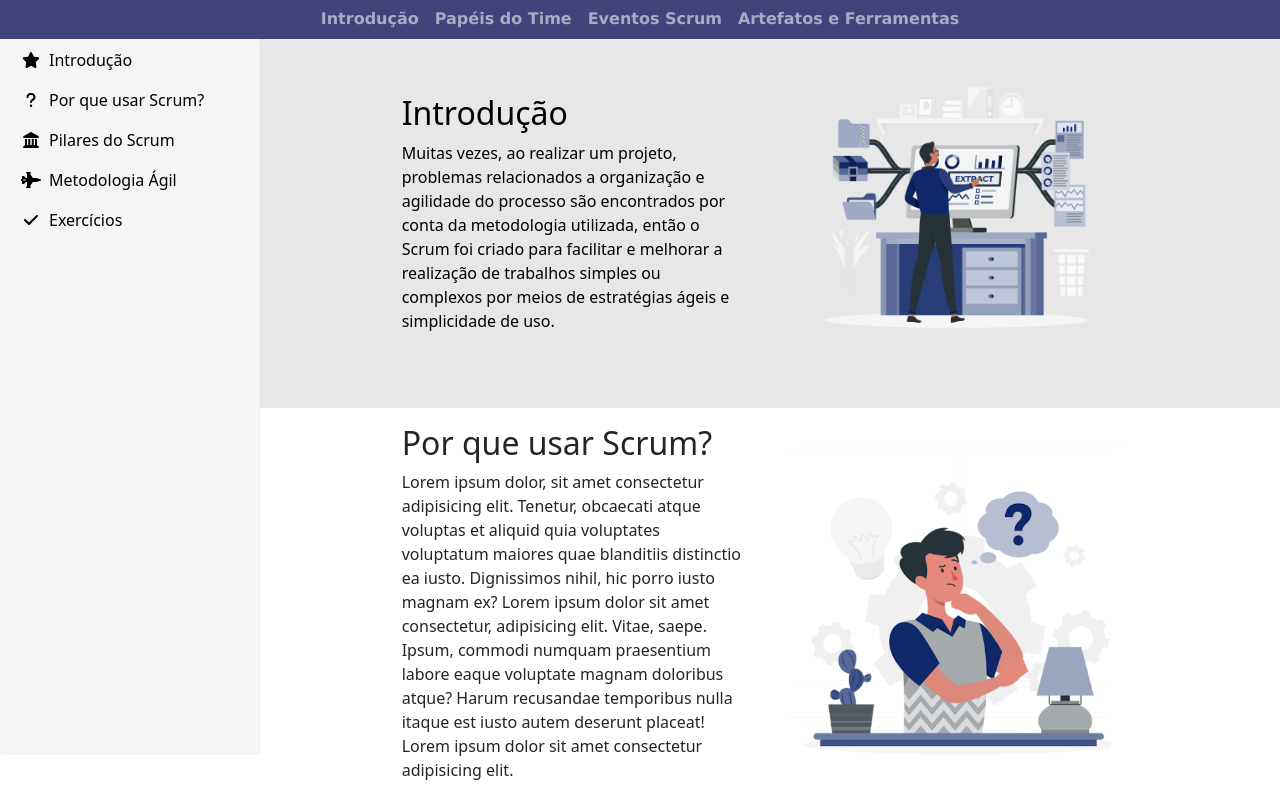
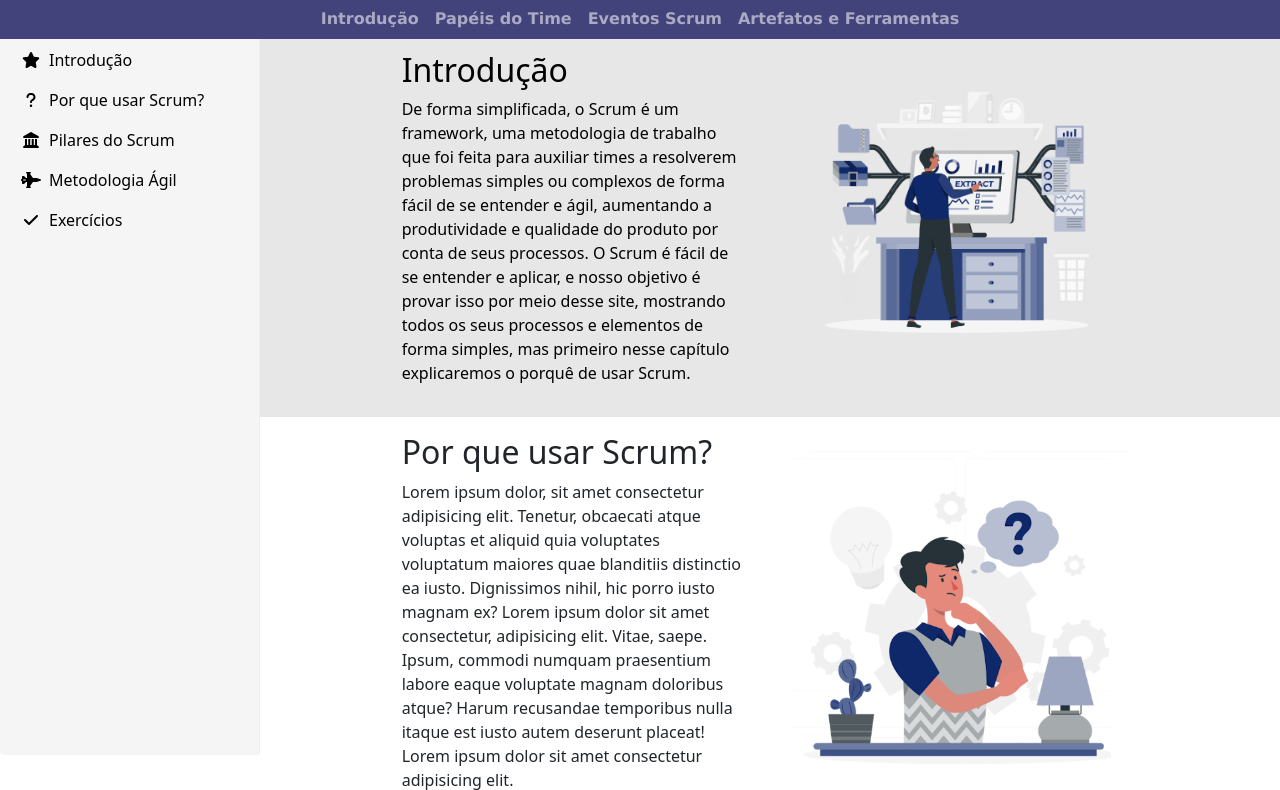
Before and after one commit to Templasan/API---ADS-semestre-1, a Flask app: page /introducao in a window 1280 px wide. Shown: the part 45-835 px from the top of the page. Run offline with Flask 3, Linux system fonts and the light colour scheme; some libraries are stand-ins or nearby versions.

Commit message:
Update introducao.html
Texto de Introdução

```diff
--- a/src/templates/introducao.html
+++ b/src/templates/introducao.html
@@ -20,7 +20,7 @@
     <div class="col-lg-5">
         <h2 class="font-weight-light">Introdução</h2>
         <p>
-            Muitas vezes, ao realizar um projeto, problemas relacionados a organização e agilidade do processo são encontrados por conta da metodologia utilizada, então o Scrum foi criado para facilitar e melhorar a realização de trabalhos simples ou complexos por meios de estratégias ágeis e simplicidade de uso.
+            De forma simplificada, o Scrum é um framework, uma metodologia de trabalho que foi feita para auxiliar times a resolverem problemas simples ou complexos de forma fácil de se entender e ágil, aumentando a produtividade e qualidade do produto por conta de seus processos. O Scrum é fácil de se entender e aplicar, e nosso objetivo é provar isso por meio desse site, mostrando todos os seus processos e elementos de forma simples, mas primeiro nesse capítulo explicaremos o porquê de usar Scrum.
         </p>
     </div>
     <div class="col-lg-5"><img class="img-fluid rounded pb-4 mb-lg-0" src="/static/images/Ferramentas1.png" alt="..." /></div>
```
